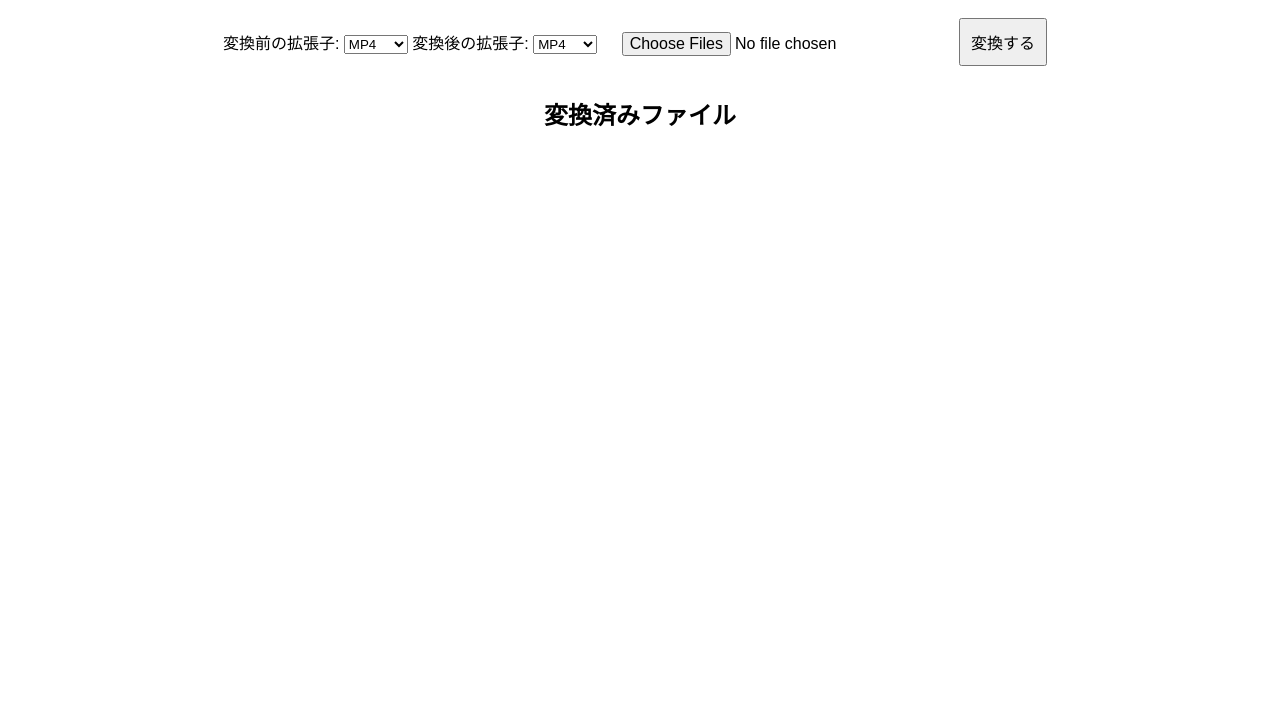
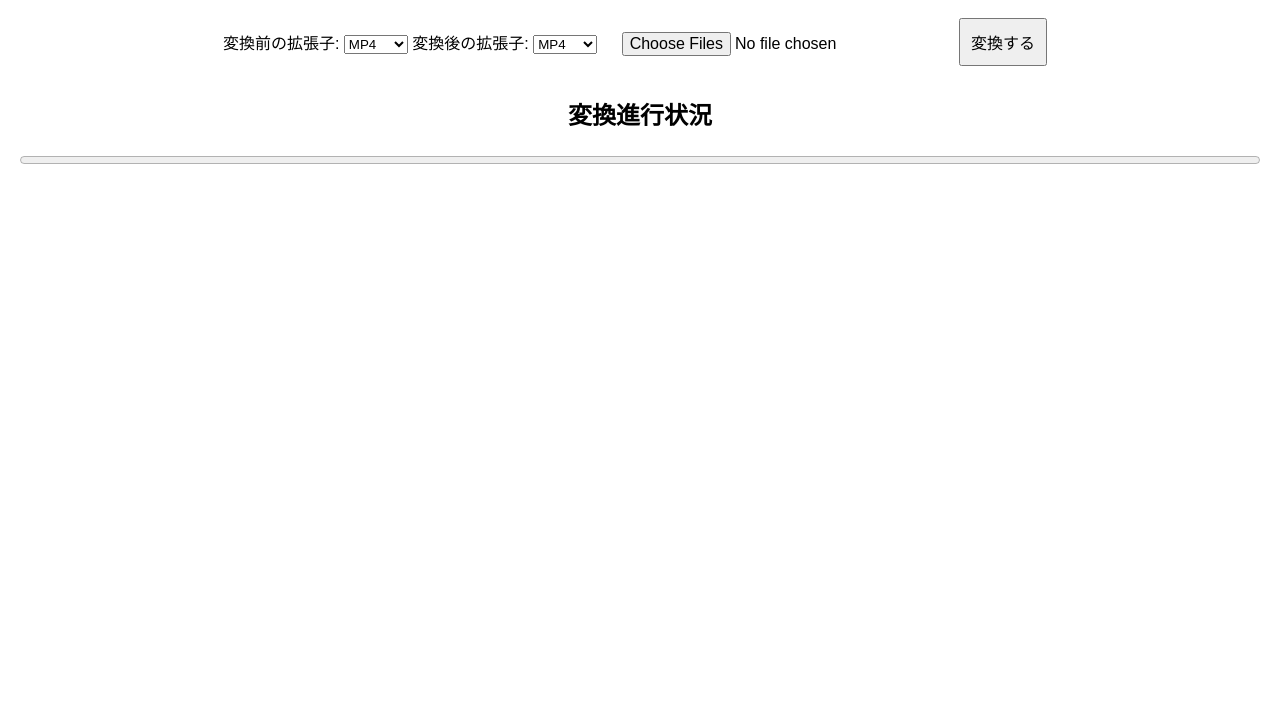
Before and after one commit to kotaaaaaaaa12/file-exchange, a plain HTML site: page index.html in a window 1280 px wide. Shown: the part 81-800 px from the top of the page. Drawn offline with nearby package versions, Linux system fonts and the light colour scheme.

Commit message:
Update index.html

```diff
--- a/index.html
+++ b/index.html
@@ -18,7 +18,8 @@
     <input type="file" id="fileInput" multiple>
     <button id="convertBtn">変換する</button>
 
-    <h2>変換済みファイル</h2>
+    <h2>変換進行状況</h2>
+    <progress id="overallProgress" value="0" max="100" style="width: 100%;"></progress>
     <ul id="fileList"></ul>
 
     <button id="downloadAllBtn" style="display: none;">すべてZIPでダウンロード</button>
```
